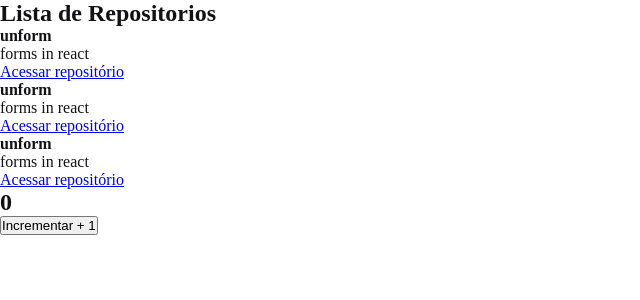
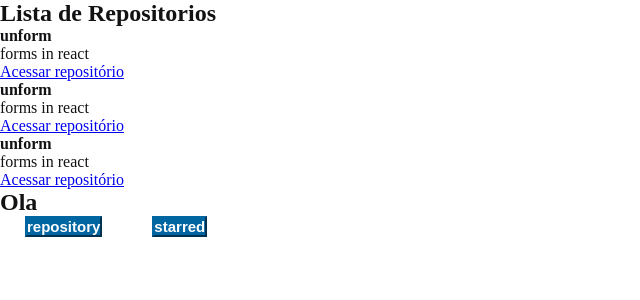
Before and after one commit to RenanTavaress/Github-Explorer-Ignite, a React app: page / in a window 1280 px wide. Shown: the top 300 px of the page, without its empty margins (0-640 px from the left). Built offline with nearby package versions, Linux system fonts and the light colour scheme.

Commit message:
fazendo um teste qualquer ai

```diff
--- a/src/App.jsx
+++ b/src/App.jsx
@@ -6,8 +6,8 @@ import './styles/global.scss'
 export function App(){
    return (
       <>
-      <RepositoryList />
-      <CountIncrement/>
+         <RepositoryList />
+         <CountIncrement/>
       </>
    )
 }
--- a/src/components/CountIncrement.jsx
+++ b/src/components/CountIncrement.jsx
@@ -1,17 +1,23 @@
-import React,{ useState } from "react"
+import React from "react"
+import '../styles/countincrement.scss'
 
 export function CountIncrement(){
-   const [counter, setCounter] = useState(0)
+   //const [counter, setCounter] = useState(0)
 
-   const increment = () => {
-      setCounter(counter + 1)
+   const repository = () => {
+      console.log('repository')
+   }
+
+   const starred = () => {
+      console.log('starred')
    }
 
    return (
       <div>
-         <h2>{counter}</h2>
+         <h2>Ola</h2>
 
-         <button type="button" onClick={increment}>Incrementar + 1</button>
+         <button type="button" onClick={repository}>repository</button>
+         <button type="button" onClick={starred}>starred</button>
       </div>
    )
 }
--- /dev/null
+++ b/src/styles/countincrement.scss
@@ -0,0 +1,18 @@
+button {
+   margin: 0 25px;
+   background: #0066A2;
+
+   color: white;
+
+   border-style: outset;
+
+   border-color: #0066A2;
+
+   height: auto;
+
+   width: auto;
+
+   font: bold 15px arial, sans-serif;
+
+   text-shadow:none;
+}
```
